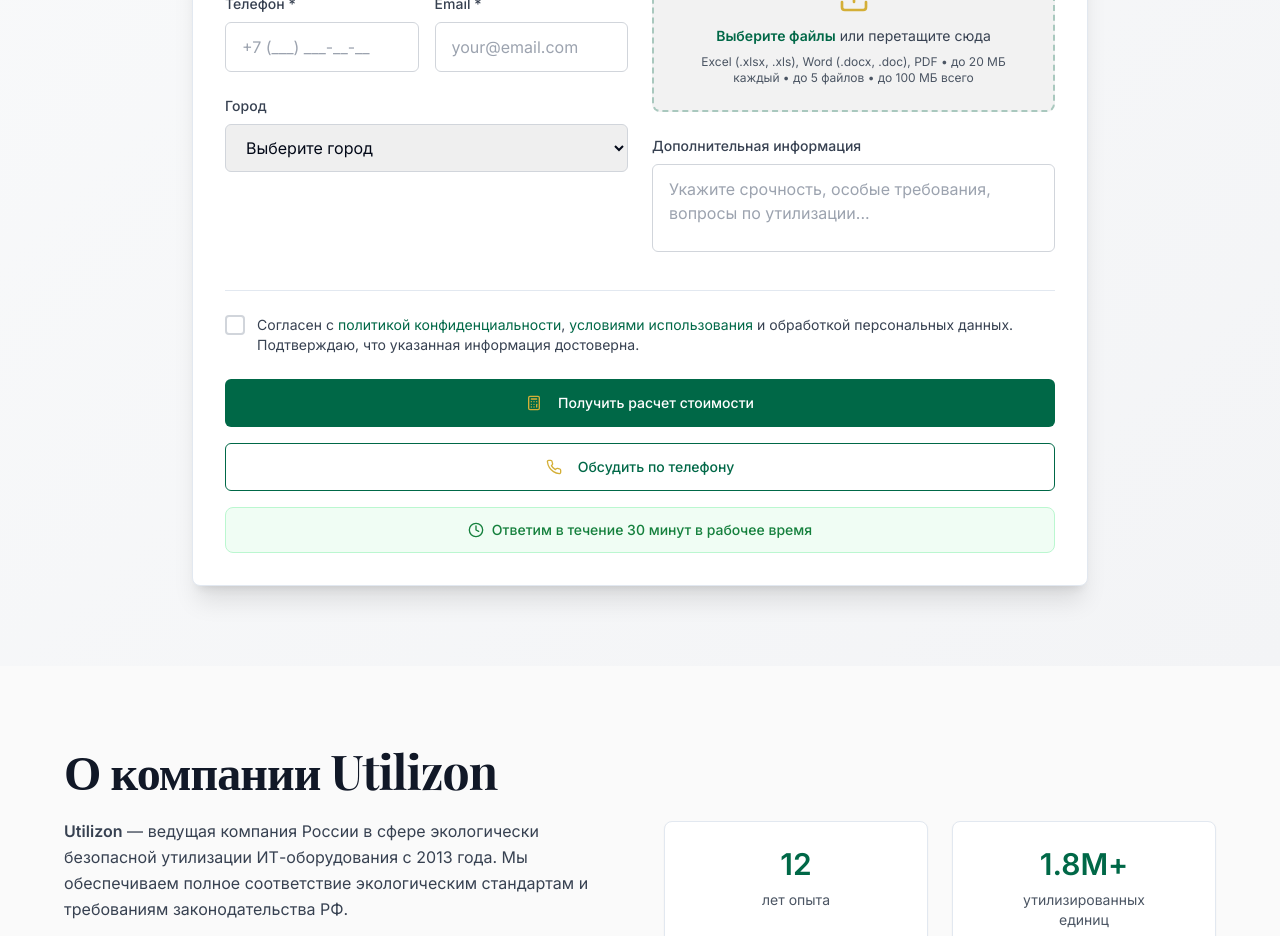
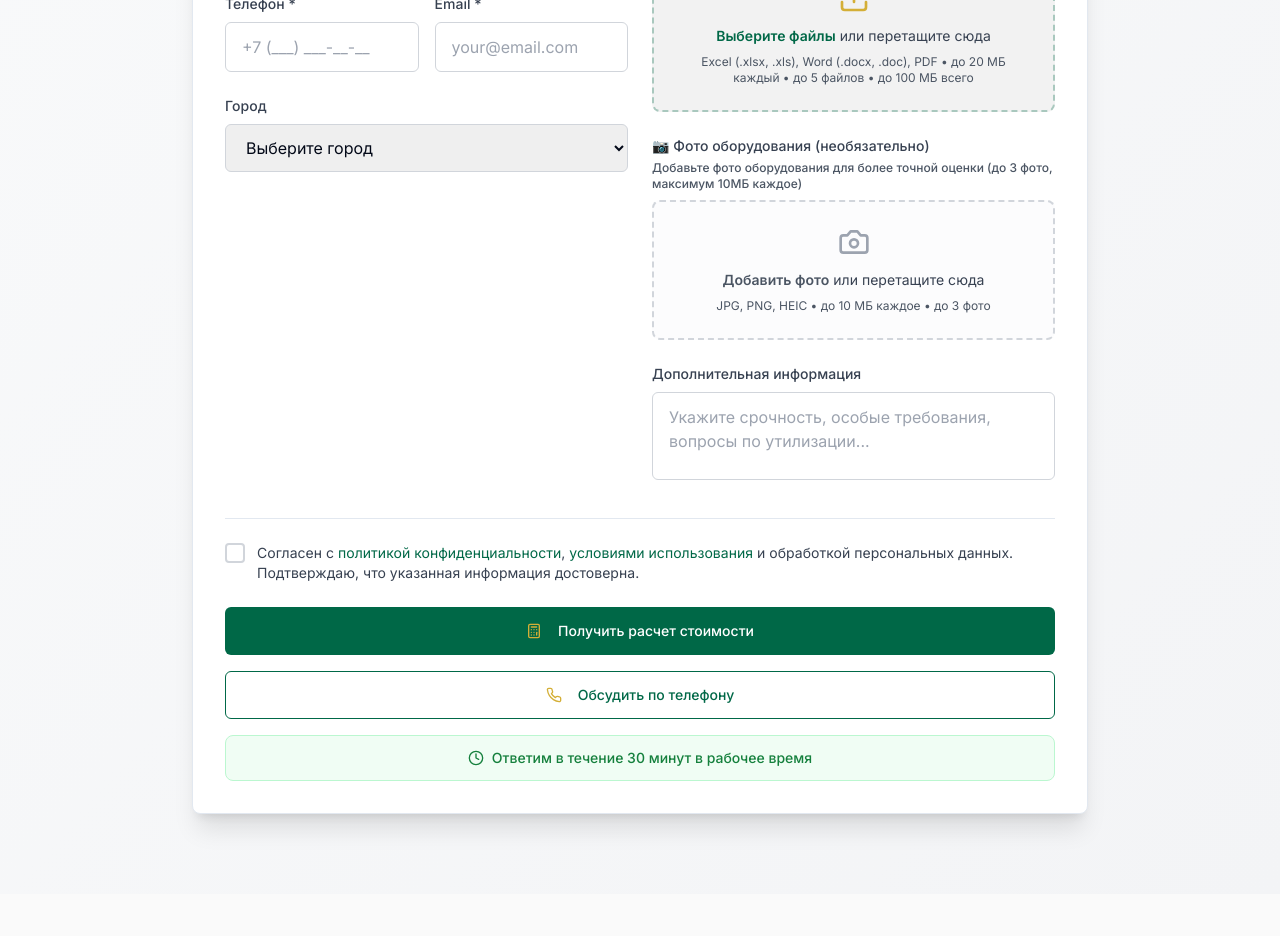
Before and after one commit to pr-poehali-dev/it-equip-recycle, a React (Vite) app: page / in a window 1280 px wide. Shown: the part 2960-3896 px from the top of the page. Built offline with nearby package versions, Linux system fonts and the light colour scheme.

Commit message:
feat: добавить опциональную загрузку фото

```diff
--- a/src/components/sections/CalculatorSection.tsx
+++ b/src/components/sections/CalculatorSection.tsx
@@ -13,6 +13,7 @@ interface CalculatorSectionProps {
     customCity: string;
     comment: string;
     files: File[];
+    photos: File[];
     selectedPlan: string;
   };
   setFormData: React.Dispatch<React.SetStateAction<{
@@ -24,13 +25,16 @@ interface CalculatorSectionProps {
     customCity: string;
     comment: string;
     files: File[];
+    photos: File[];
     selectedPlan: string;
   }>>;
   agreed: boolean;
   setAgreed: React.Dispatch<React.SetStateAction<boolean>>;
   handleSubmit: (e?: React.MouseEvent) => Promise<void>;
   handleFileChange: (e: React.ChangeEvent<HTMLInputElement>) => void;
+  handlePhotoChange: (e: React.ChangeEvent<HTMLInputElement>) => void;
   removeFile: (index: number) => void;
+  removePhoto: (index: number) => void;
   isSubmitting: boolean;
   showSuccessModal: boolean;
   setShowSuccessModal: React.Dispatch<React.SetStateAction<boolean>>;
@@ -43,12 +47,15 @@ export default function CalculatorSection({
   setAgreed,
   handleSubmit,
   handleFileChange,
+  handlePhotoChange,
   removeFile,
+  removePhoto,
   isSubmitting,
   showSuccessModal,
   setShowSuccessModal
 }: CalculatorSectionProps) {
   const fileInputRef = useRef<HTMLInputElement>(null);
+  const photoInputRef = useRef<HTMLInputElement>(null);
 
 
 
@@ -286,6 +293,78 @@ export default function CalculatorSection({
                     </div>
                   </div>
 
+                  {/* Секция для загрузки фото */}
+                  <div>
+                    <label className="text-sm font-medium premium-body text-gray-700 mb-2 block">
+                      📷 Фото оборудования (необязательно)
+                      <span className="text-xs text-gray-600 block mt-1">Добавьте фото оборудования для более точной оценки (до 3 фото, максимум 10МБ каждое)</span>
+                    </label>
+
+                    {/* Показываем загруженные фото */}
+                    {formData.photos && formData.photos.length > 0 && (
+                      <div className="mb-4 space-y-2">
+                        <p className="text-sm font-medium text-gray-700">Загруженные фото ({formData.photos.length} из 3):</p>
+                        <div className="grid grid-cols-2 gap-3">
+                          {formData.photos.map((photo, index) => (
+                            <div key={index} className="relative bg-green-50 border border-green-200 rounded-lg p-3">
+                              <div className="flex items-center space-x-3">
+                                <div className="flex-shrink-0">
+                                  <Icon name="Image" size={16} className="text-green-600" />
+                                </div>
+                                <div className="flex-1 min-w-0">
+                                  <p className="text-sm font-medium text-green-800 truncate">{photo.name}</p>
+                                  <p className="text-xs text-green-600">{(photo.size / 1024 / 1024).toFixed(2)} МБ</p>
+                                </div>
+                              </div>
+                              <button
+                                type="button"
+                                onClick={() => removePhoto(index)}
+                                className="absolute top-1 right-1 text-red-600 hover:text-red-800 transition-colors p-1"
+                              >
+                                <Icon name="X" size={14} />
+                              </button>
+                            </div>
+                          ))}
+                        </div>
+                      </div>
+                    )}
+
+                    <div
+                      className="border-2 border-dashed border-gray-300 rounded-lg p-6 text-center hover:border-primary transition-all duration-300 bg-gray-50/50 cursor-pointer"
+                      onClick={() => photoInputRef.current?.click()}
+                    >
+                      <Icon name="Camera" size={32} className="text-gray-400 mx-auto mb-3" />
+                      {formData.photos && formData.photos.length > 0 ? (
+                        <div>
+                          <p className="text-sm premium-body text-green-700 mb-2 font-semibold">
+                            ✓ Загружено фото: {formData.photos.length}
+                          </p>
+                          <p className="text-xs text-gray-600">
+                            {formData.photos.length < 3 ? 'Нажмите для добавления еще фото' : 'Достигнут лимит в 3 фото'}
+                          </p>
+                        </div>
+                      ) : (
+                        <div>
+                          <p className="text-sm premium-body text-gray-700 mb-2">
+                            <span className="text-gray-600 font-semibold">Добавить фото</span> или перетащите сюда
+                          </p>
+                          <p className="text-xs text-gray-600">
+                            JPG, PNG, HEIC • до 10 МБ каждое • до 3 фото
+                          </p>
+                        </div>
+                      )}
+                      <input
+                        type="file"
+                        ref={photoInputRef}
+                        className="hidden"
+                        accept=".jpg,.jpeg,.png,.heic,.webp"
+                        multiple
+                        onChange={handlePhotoChange}
+                        disabled={formData.photos && formData.photos.length >= 3}
+                      />
+                    </div>
+                  </div>
+
                   <div>
                     <label className="text-sm font-medium premium-body text-gray-700 mb-2 block">Дополнительная информация</label>
                     <textarea
--- a/src/pages/Index.tsx
+++ b/src/pages/Index.tsx
@@ -22,6 +22,7 @@ export default function Index() {
     customCity: '',
     comment: '',
     files: [] as File[],
+    photos: [] as File[],
     selectedPlan: ''
   });
   const [agreed, setAgreed] = useState(false);
@@ -75,6 +76,13 @@ export default function Index() {
         });
       }
 
+      if (formData.photos && formData.photos.length > 0) {
+        formData.photos.forEach((photo, index) => {
+          const fieldName = `photo${index + 1}`;
+          formDataToSend.append(fieldName, photo, photo.name);
+        });
+      }
+
       await fetch('https://formsubmit.co/commerce@rusutil-1.ru', {
         method: 'POST',
         body: formDataToSend
@@ -90,7 +98,8 @@ export default function Index() {
         customCity: '',
         selectedPlan: '',
         comment: '',
-        files: []
+        files: [],
+        photos: []
       });
       setAgreed(false);
 
@@ -105,7 +114,8 @@ export default function Index() {
         customCity: '',
         selectedPlan: '',
         comment: '',
-        files: []
+        files: [],
+        photos: []
       });
       setAgreed(false);
 
@@ -240,6 +250,53 @@ export default function Index() {
     }));
   };
 
+  const handlePhotoChange = async (e: React.ChangeEvent<HTMLInputElement>) => {
+    const selectedPhotos = Array.from(e.target.files || []);
+
+    // Ограничиваем до 3 фото
+    const photosToAdd = selectedPhotos.slice(0, 3);
+
+    // Проверяем размер каждого фото (до 10 МБ)
+    const sizeValidPhotos = photosToAdd.filter(photo => {
+      const maxSize = 10 * 1024 * 1024; // 10 МБ
+      if (photo.size > maxSize) {
+        alert(`Фото "${photo.name}" слишком большое. Максимальный размер: 10 МБ`);
+        return false;
+      }
+      return true;
+    });
+
+    // Проверяем тип файла
+    const validPhotos = sizeValidPhotos.filter(photo => {
+      const allowedTypes = ['image/jpeg', 'image/jpg', 'image/png', 'image/heic', 'image/webp'];
+      if (!allowedTypes.includes(photo.type)) {
+        alert(`Файл "${photo.name}" не является изображением. Поддерживаются: JPG, PNG, HEIC, WEBP`);
+        return false;
+      }
+      return true;
+    });
+
+    // Проверяем общее количество фото (до 3)
+    const currentPhotos = formData.photos || [];
+    const allPhotos = [...currentPhotos, ...validPhotos];
+    const totalPhotos = allPhotos.slice(0, 3);
+
+    if (totalPhotos.length > currentPhotos.length) {
+      setFormData(prev => ({ ...prev, photos: totalPhotos }));
+    }
+
+    if (selectedPhotos.length > 3) {
+      alert('Максимум 3 фото за одну отправку. Первые 3 фото были добавлены.');
+    }
+  };
+
+  const removePhoto = (indexToRemove: number) => {
+    setFormData(prev => ({
+      ...prev,
+      photos: prev.photos.filter((_, index) => index !== indexToRemove)
+    }));
+  };
+
   return (
     <div className="min-h-screen bg-gray-50">
       <Header mobileMenuOpen={mobileMenuOpen} setMobileMenuOpen={setMobileMenuOpen} />
@@ -254,7 +311,9 @@ export default function Index() {
           setAgreed={setAgreed}
           handleSubmit={handleSubmit}
           handleFileChange={handleFileChange}
+          handlePhotoChange={handlePhotoChange}
           removeFile={removeFile}
+          removePhoto={removePhoto}
           isSubmitting={isSubmitting}
           showSuccessModal={showSuccessModal}
           setShowSuccessModal={setShowSuccessModal}
```
